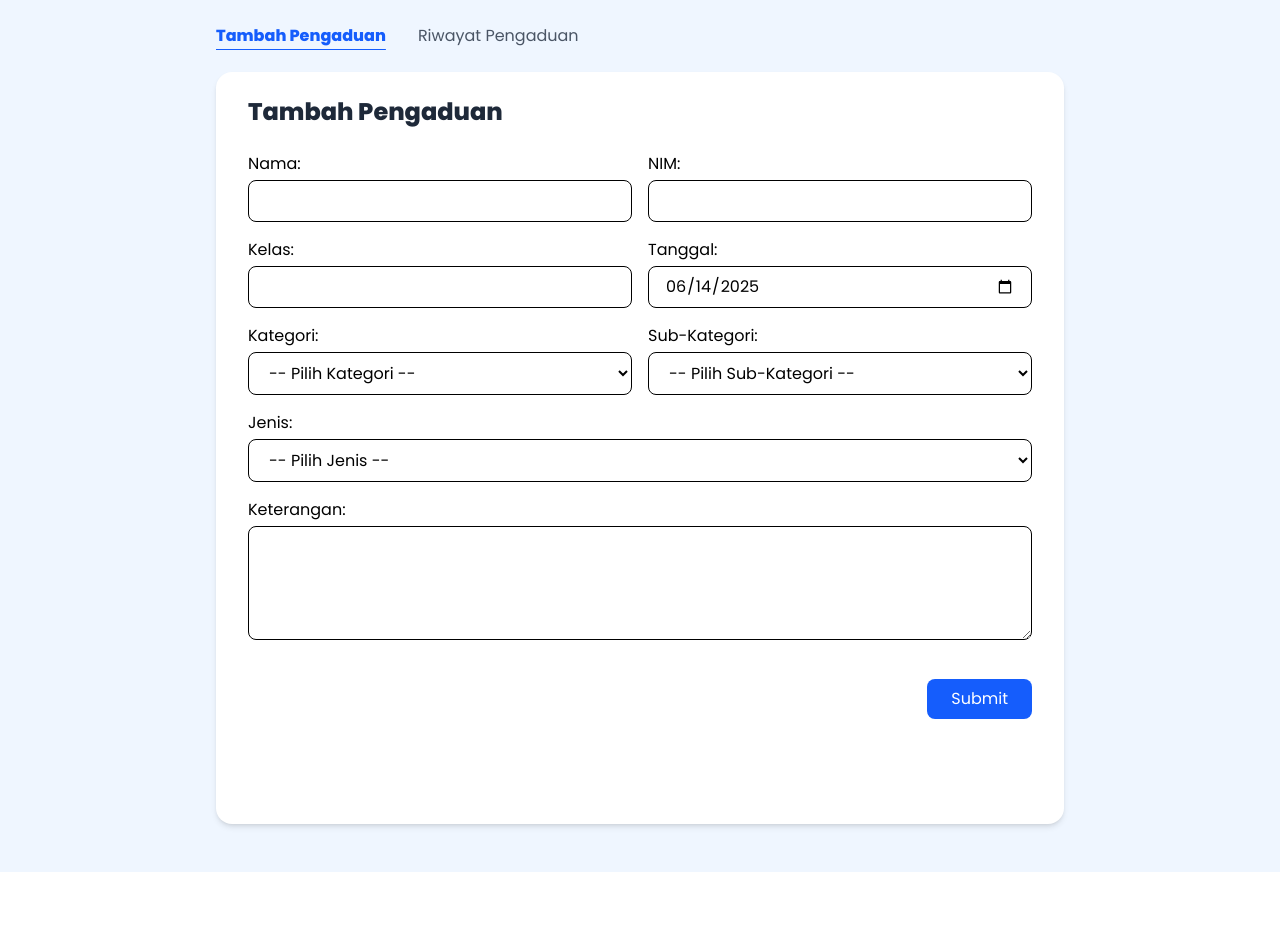
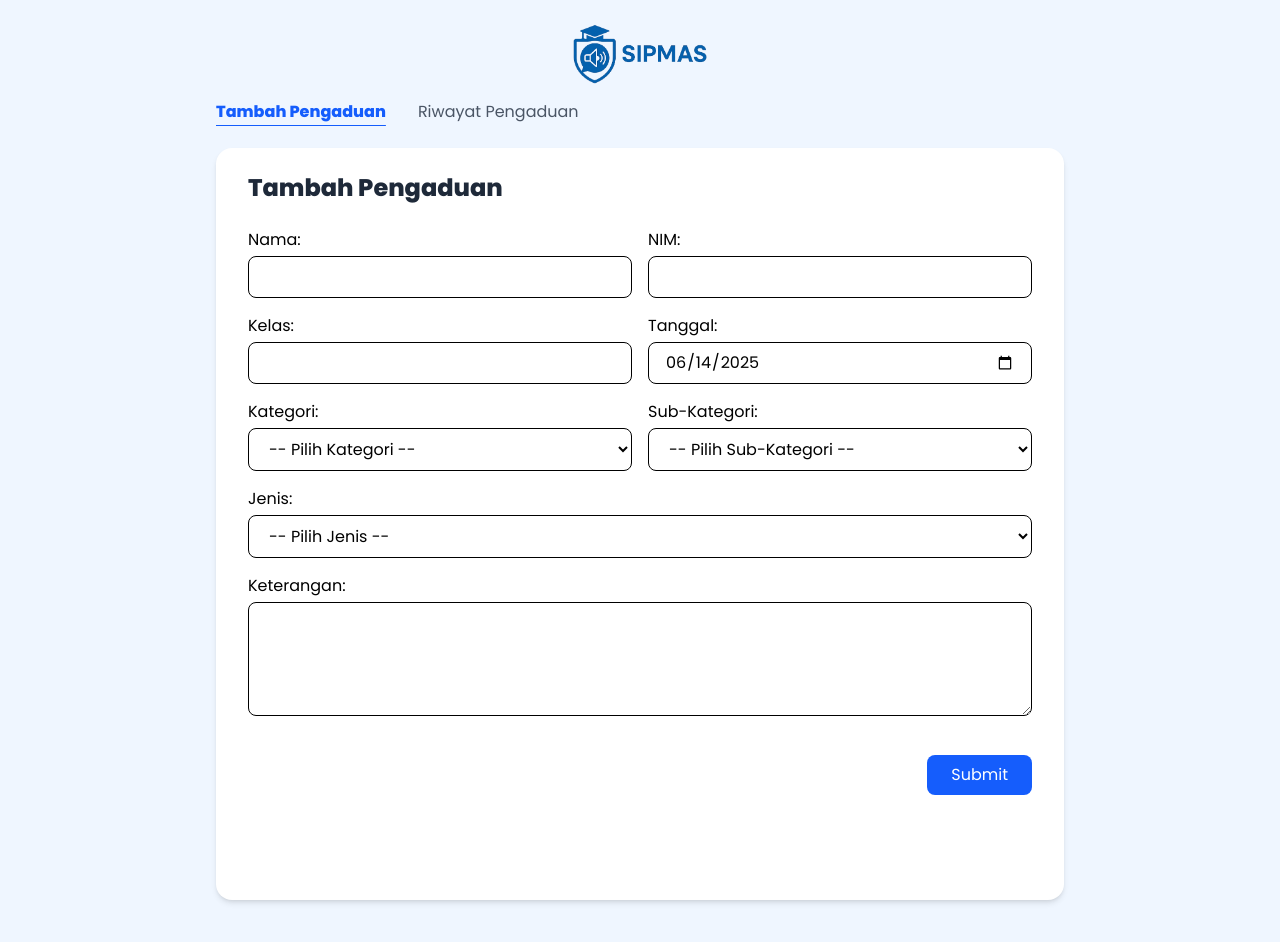
Before and after one commit to 44pip/sipmas-app, a React (Vite) app: page /formPengaduan in a window 1280 px wide. Shown: the top 942 px of the page. Before the commit the page ends 872 px from the top, so only its background shows below. Built offline with nearby package versions, Linux system fonts and the light colour scheme; sample sign-in values are in the browser's storage.

Commit message:
menambahkan logo

```diff
--- a/src/components/admin/Footer.jsx
+++ b/src/components/admin/Footer.jsx
@@ -2,8 +2,18 @@ import React from "react";
 
 export default function Footer() {
   return (
-    <footer className="bg-white border-t border-gray-200 text-center text-sm font-barlow text-teksSamping py-3">
-      © {new Date().getFullYear()} SIPMAS. All rights reserved.
+    <footer className="bg-white border-t border-gray-200 py-0">
+      <div className="flex flex-col items-center justify-center text-sm font-barlow text-teksSamping space-y-0">
+        {/* Logo */}
+        <img
+          src="/img/logo.png"
+          alt="Logo SIPMAS"
+          className="h-7" // atur ukuran logo sesuai keinginan
+        />
+
+        {/* Teks */}
+        <p>© {new Date().getFullYear()} Sistem Pengaduan Mahasiswa.</p>
+      </div>
     </footer>
   );
 }
--- a/src/components/admin/Sidebar.jsx
+++ b/src/components/admin/Sidebar.jsx
@@ -20,8 +20,7 @@ export default function Sidebar() {
       <div>
         <div className="p-6 text-center border-b border-blue-700">
           <div className="flex items-center justify-center gap-2 text-3xl font-poppins font-extrabold tracking-wide">
-
-            <HiSpeakerphone className="text-yellow-400"  />
+            <HiSpeakerphone className="text-yellow-400" />
             SIPMAS
           </div>
           <div className="text-xs font-barlow text-blue-200 mt-1 italic">
@@ -39,8 +38,7 @@ export default function Sidebar() {
           onClick={handleLogout}
           className="w-full flex items-center gap-2 hover:text-white transition-all"
         >
-          <IoIosLock size={20} className="text-yellow-400"/>
-
+          <IoIosLock size={20} className="text-yellow-400" />
           Keluar
         </button>
       </div>
--- a/src/layouts/MahasiswaLayout.jsx
+++ b/src/layouts/MahasiswaLayout.jsx
@@ -1,4 +1,3 @@
-// layout.jsx
 import { Link, Outlet, useLocation } from "react-router-dom";
 
 export default function MahasiswaLayout() {
@@ -9,6 +8,13 @@ export default function MahasiswaLayout() {
   return (
     <div className="min-h-screen bg-blue-50 p-6 font-poppins">
       <div className="max-w-4xl mx-auto">
+
+        {/* Logo di atas */}
+        <div className="flex justify-center mb-4">
+          <img src="/img/logo.png" alt="Logo SIPMAS" className="h-15" />
+        </div>
+
+        {/* Navigasi */}
         <div className="flex space-x-8 px-6 mb-0">
           <Link
             to="/formPengaduan"
@@ -23,6 +29,7 @@ export default function MahasiswaLayout() {
             Riwayat Pengaduan
           </Link>
         </div>
+
         <Outlet />
       </div>
     </div>
```
Also changed, not shown: public/img/logo.png.
